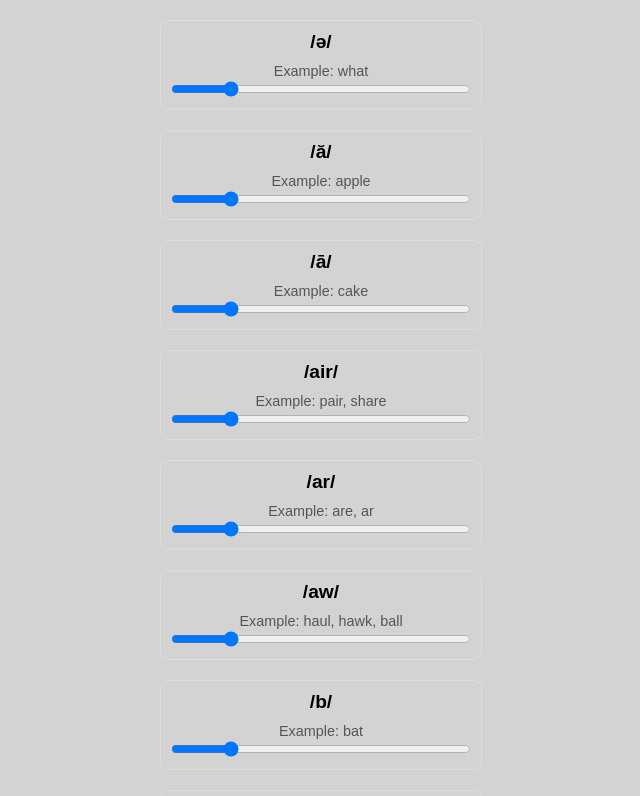
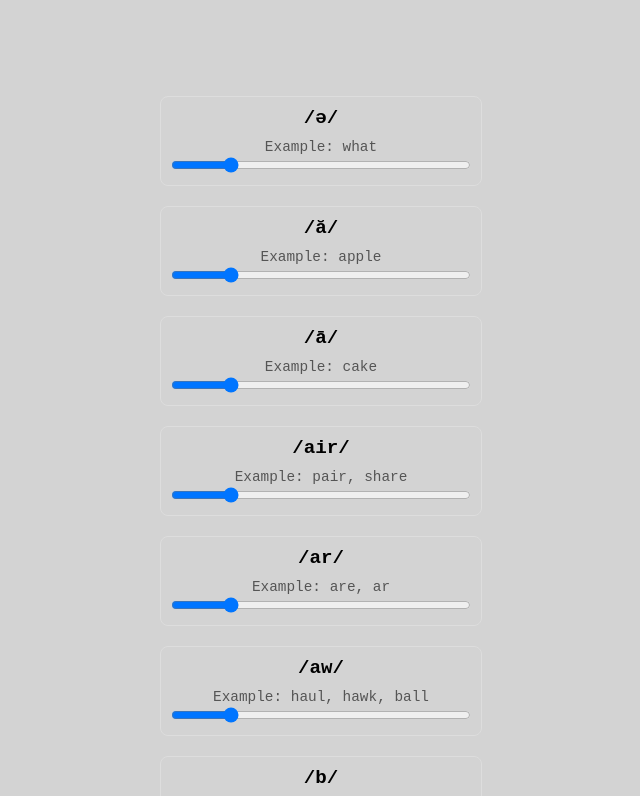
Before and after one commit to halfabluebanana/ono-mato-dada-sync, a website: page public/index.html in a window 1280 px wide. Shown: the top 796 px of the page, without its empty margins (319-959 px from the left). Drawn offline with nearby package versions, Linux system fonts and the light colour scheme; no server answers.

Commit message:
Update style.css

```diff
--- a/public/style.css
+++ b/public/style.css
@@ -1,7 +1,10 @@
 
 html,body {
+    margin: 3em;
     background-color: lightgrey;
-    font-family: Arial, Helvetica, sans-serif;
+    font-family: "IBM Plex Mono", monospace;
+    font-weight: 300;
+    font-style: normal
 }
 
 
@@ -11,7 +14,7 @@ canvas {
     top: 50%;
              left: 50%;
              transform: translate(-50%, -50%);
-    z-index: -1;
+    z-index: -100;
     }
 
 
```
